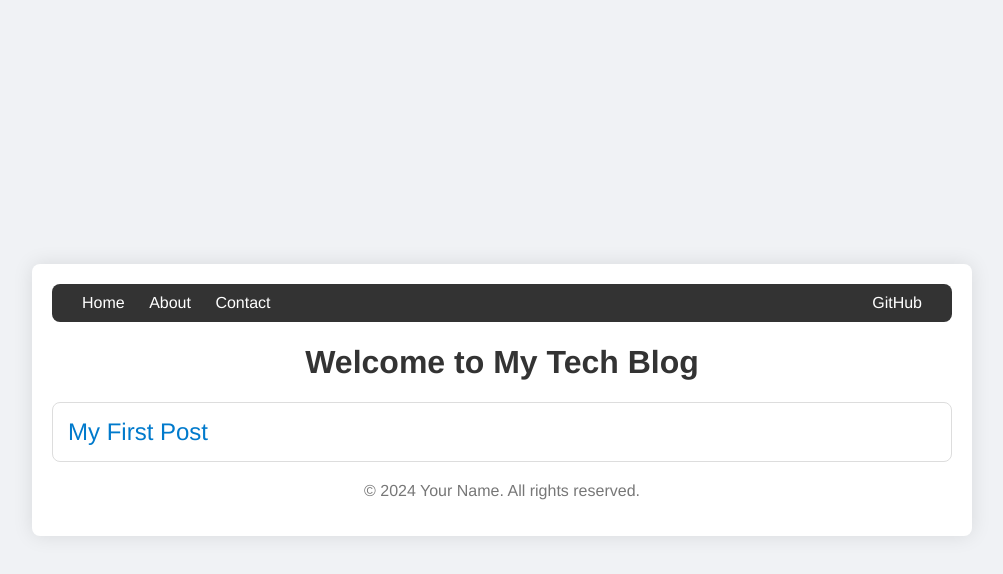
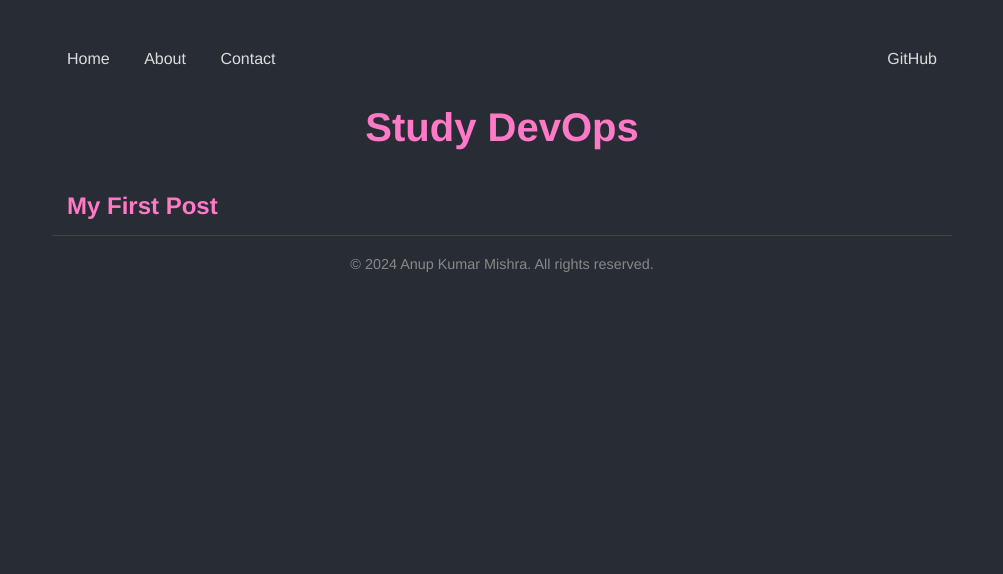
Before and after one commit to AnupDevOps/devopsblog, a plain HTML site: page index.html in a window 1280 px wide. Shown: the whole page, without its empty margins (138-1141 px from the left). Drawn offline with Linux system fonts and the light colour scheme.

Commit message:
Updated css styles for better look

```diff
--- a/index.html
+++ b/index.html
@@ -11,19 +11,19 @@
         <nav>
             <div>
                 <a href="/">Home</a>
-                <a href="/about.html">About</a>
+                <a href="/">About</a>
                 <a href="/contact.html">Contact</a>
             </div>
             <div>
-                <a href="https://github.com/yourusername" target="_blank">GitHub</a>
+                <a href="https://github.com/AnupDevOps" target="_blank">GitHub</a>
             </div>
         </nav>
-        <h1>Welcome to My Tech Blog</h1>
+        <h1>Study DevOps</h1>
         <ul id="posts">
             <!-- Blog posts will be listed here -->
         </ul>
         <footer>
-            <p>&copy; 2024 Your Name. All rights reserved.</p>
+            <p>&copy; 2024 Anup Kumar Mishra. All rights reserved.</p>
         </footer>
     </div>
     <script src="scripts.js"></script>
--- a/styles.css
+++ b/styles.css
@@ -1,29 +1,27 @@
 /* General styles */
 body {
     font-family: 'Helvetica Neue', Arial, sans-serif;
-    background-color: #f0f2f5;
+    background-color: #282c35;
+    color: #dcdcdc;
     margin: 0;
     padding: 0;
     display: flex;
     justify-content: center;
-    align-items: center;
     min-height: 100vh;
-    color: #333;
 }
 
 .container {
-    background-color: #ffffff;
+    max-width: 900px;
+    width: 100%;
     padding: 20px;
-    box-shadow: 0 0 20px rgba(0, 0, 0, 0.1);
-    max-width: 900px;
-    width: 90%;
-    margin: 20px auto;
-    border-radius: 8px;
+    margin: 20px;
 }
 
 h1 {
     text-align: center;
-    color: #333;
+    color: #ff79c6;
+    font-size: 2.5em;
+    font-weight: bold;
 }
 
 /* Navigation bar */
@@ -31,21 +29,18 @@ nav {
     display: flex;
     justify-content: space-between;
     align-items: center;
-    padding: 10px 20px;
-    background-color: #333;
-    color: #fff;
-    border-radius: 8px;
-    margin-bottom: 20px;
+    padding: 10px 0;
 }
 
 nav a {
-    color: #fff;
+    color: #dcdcdc;
     text-decoration: none;
-    margin: 0 10px;
+    margin: 0 15px;
+    font-size: 1em;
 }
 
 nav a:hover {
-    text-decoration: underline;
+    color: #ff79c6;
 }
 
 /* Blog post list */
@@ -57,29 +52,36 @@ ul {
 ul li {
     margin: 20px 0;
     padding: 15px;
-    border: 1px solid #ddd;
-    border-radius: 8px;
-    transition: box-shadow 0.3s;
-}
-
-ul li:hover {
-    box-shadow: 0 0 10px rgba(0, 0, 0, 0.1);
+    border-bottom: 1px solid #444;
 }
 
 ul li a {
     text-decoration: none;
-    color: #007acc;
+    color: #ff79c6;
     font-size: 1.5em;
     display: block;
+    font-weight: bold;
 }
 
 ul li a:hover {
     text-decoration: underline;
 }
 
+ul li p {
+    margin: 5px 0;
+    color: #dcdcdc;
+    font-size: 1em;
+}
+
+ul li .date {
+    color: #888;
+    font-size: 0.9em;
+}
+
 /* Footer */
 footer {
     text-align: center;
     margin-top: 20px;
-    color: #777;
+    color: #888;
+    font-size: 0.9em;
 }
```
Also changed, not shown: contact.html (added).
